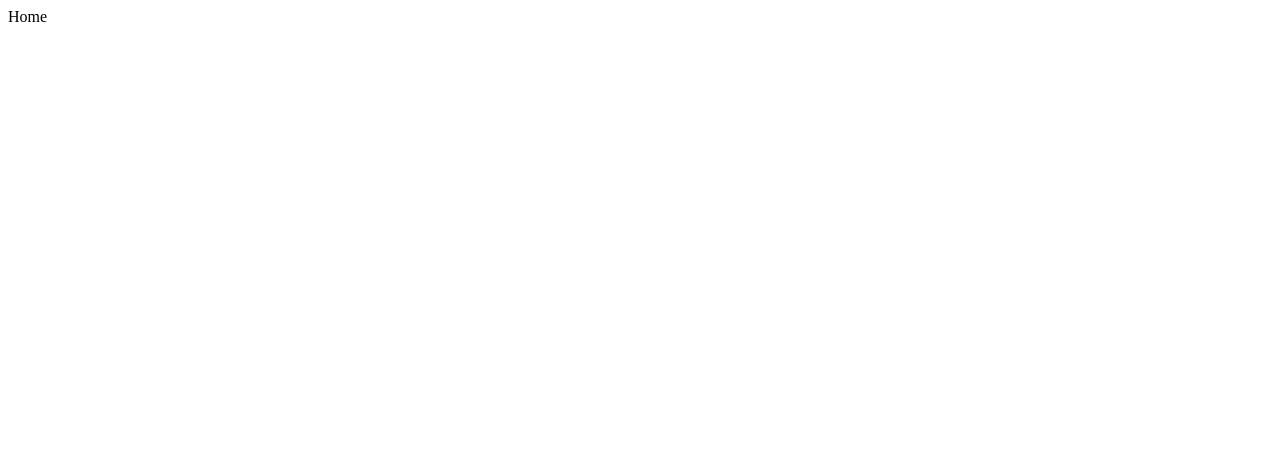
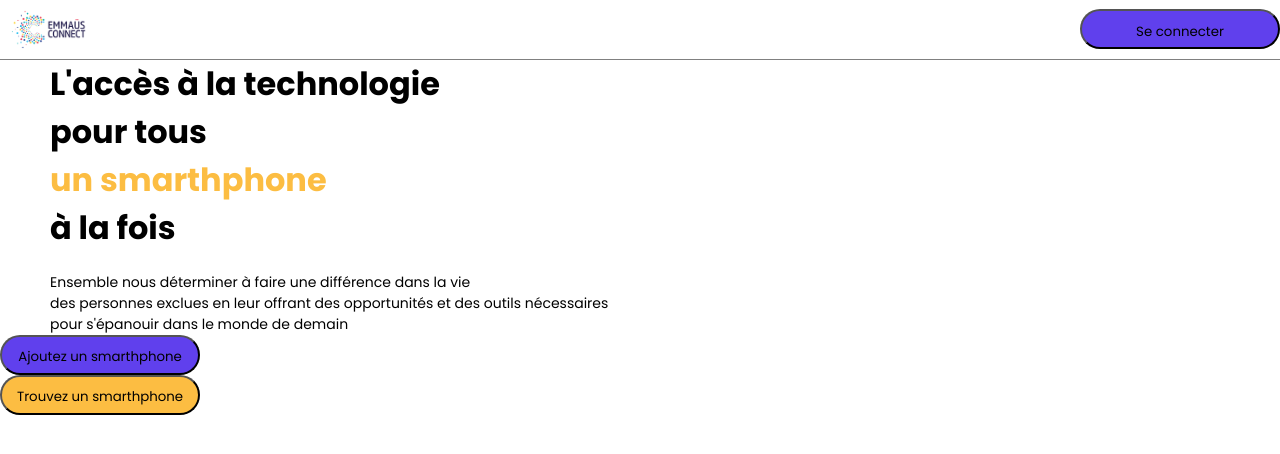
Before and after one commit to ThomasLonjon/Hackaton-Emmaus, a React (Vite) app in the folder frontend/: page / in a window 1280 px wide. Shown: the top 454 px of the page. Built offline with nearby package versions, Linux system fonts and the light colour scheme.

Commit message:
first commit

```diff
--- a/frontend/package.json
+++ b/frontend/package.json
@@ -12,7 +12,8 @@
   "dependencies": {
     "react": "^18.2.0",
     "react-dom": "^18.2.0",
-    "react-router-dom": "^6.14.0"
+    "react-router-dom": "^6.14.0",
+    "sass": "^1.63.6"
   },
   "devDependencies": {
     "@types/react": "^18.0.37",
--- /dev/null
+++ b/frontend/src/App.scss
@@ -0,0 +1,57 @@
+@import url('https://fonts.googleapis.com/css2?family=Poppins:ital,wght@0,100;0,200;0,300;0,400;0,500;0,600;0,700;0,800;0,900;1,100;1,200;1,300;1,400;1,500;1,600;1,700;1,800;1,900&display=swap');
+
+* {
+    margin: 0;
+    padding: 0;
+    box-sizing: border-box;
+    font-family: Poppins;
+}
+
+.topbar-second {
+    display:flex;
+    justify-content:space-between;
+    align-items:center;
+    border-bottom:1px solid gray
+}
+.connect{
+    border-radius:30px ;
+    width:200px;
+    text-align:center;
+    height:40px;
+    background-color:#6040ED;
+    padding-top:5px;
+    cursor:pointer;
+}
+     .emmaus-logo{
+    width:100px;
+      }
+      .title-description{
+        margin-left:50px;
+      }
+      .para-title{
+        font-size:14px;
+        margin-left:50px;
+        margin-top:20px;
+      }
+    .hightlight{
+        color:#FCBD42;
+    }
+
+    .home-btn-1{
+        border-radius:30px ;
+        width:200px;
+        text-align:center;
+        height:40px;
+        background-color:#6040ED;
+        padding-top:5px;
+        cursor:pointer;
+    }
+    .home-btn-2{
+        border-radius:30px ;
+        width:200px;
+        text-align:center;
+        height:40px;
+        background-color:#FCBD42;
+        padding-top:5px;
+        cursor:pointer;
+    }
--- a/frontend/src/pages/Home.jsx
+++ b/frontend/src/pages/Home.jsx
@@ -1,7 +1,41 @@
 import React from "react";
+import emmaus from '../images/emmaus.png'
+import "../App.scss"
 
 function Home() {
-  return <div>Home</div>;
+
+   return (
+    <div className = "topbar">
+        <div className = "topbar-first">
+          <div className="topbar-second">
+            <img src={emmaus} className="emmaus-logo" alt=""/>
+            <button className ="connect">Se connecter </button>
+            </div>
+            <div className = "title-home">
+              <div className="title-description">
+             <h1>L'accès à la technologie<br/>
+                  pour tous<br/>
+                  <span className ="hightlight">un smarthphone</span><br/>
+                    à la fois </h1>
+                    </div>
+                    <div className="title-paragraphe">
+               <p className="para-title">Ensemble nous déterminer à faire une différence dans la vie <br/>
+               des personnes exclues en leur offrant des opportunités et des outils nécessaires <br/>
+                pour s'épanouir dans le monde de demain </p>
+                </div>
+                <div className = "home-button">
+                  <div className ="btn-1">
+                <button className="home-btn-1">Ajoutez un smarthphone</button>
+                </div>
+                <div className="btn-2">
+                <button className ="home-btn-2">Trouvez un smarthphone</button>
+                </div>
+                </div>
+            </div>
+        </div>
+
+    </div>
+  )
 }
 
 export default Home;
```
Also changed, not shown: frontend/src/pages/composant/TopBar.jsx (added, +16 -0 lines), frontend/src/images/emmaus.png (added), 1 other file (tests, documents, lock files or other folders).
